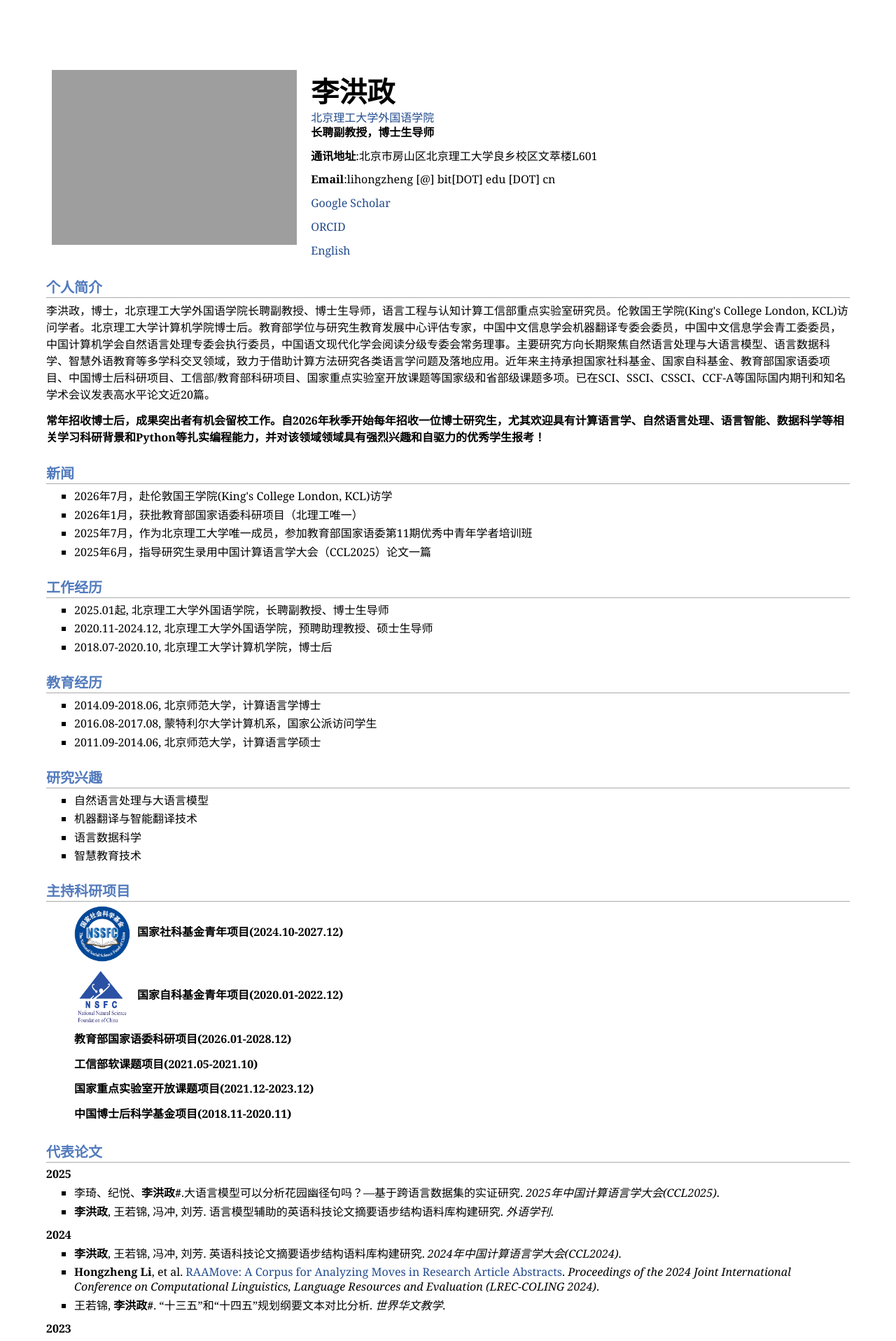
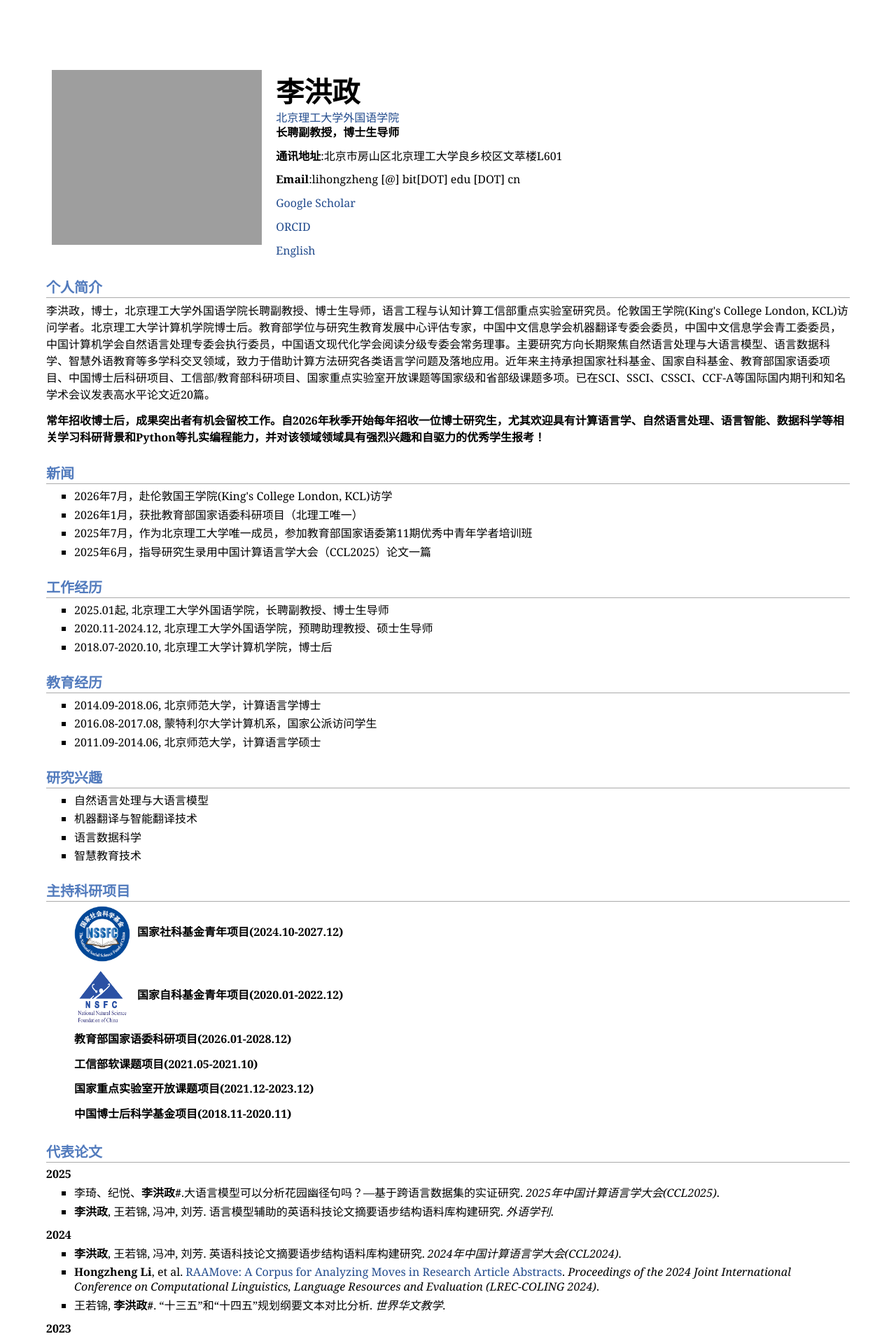
Before and after one commit to lihongzheng-nlp/lihongzheng-nlp.github.io, a Jekyll site: the page index_zh.html, which Jekyll copies as it is, in a window 1280 px wide. Shown: the top 1917 px of the page at 70% size. Built offline with Jekyll 4.4.1, drawn with Linux system fonts in a browser that asks for light colours; grey boxes are pictures that could not be loaded.

Commit message:
Update index_zh.html

```diff
--- a/index_zh.html
+++ b/index_zh.html
@@ -21,7 +21,7 @@
 <div id="layout-content">
 <p><br /></p>
 <table class="imgtable"><tr><td>
-<img src="images/kcl.jpg" alt="alt text" width="350px" height="250px" />&nbsp;</td>
+<img src="images/kcl.jpg" alt="alt text" width="300px" height="250px" />&nbsp;</td>
 <td align="left"><p><br />
 <b style="color: black; font-size: 30pt; font-family: 'Microsoft YaHei', sans-serif;">李洪政</b><br />
 <a href="https://sfl.bit.edu.cn/">北京理工大学外国语学院</a><br />
```
